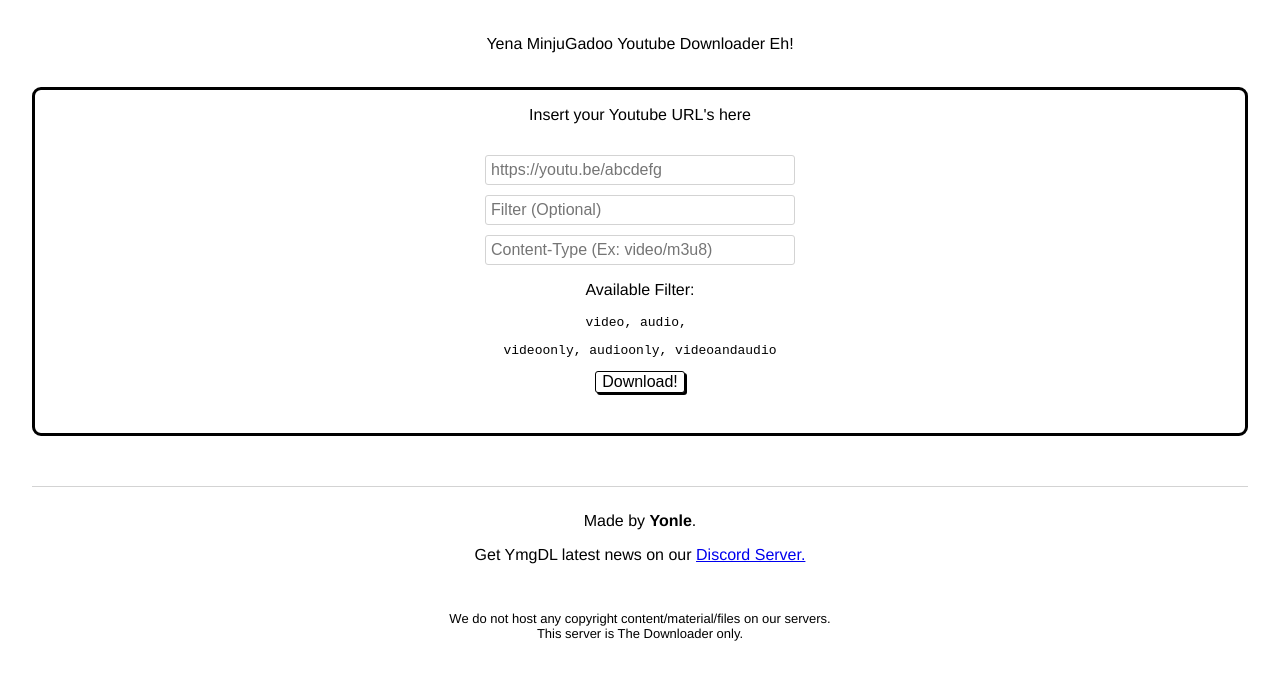
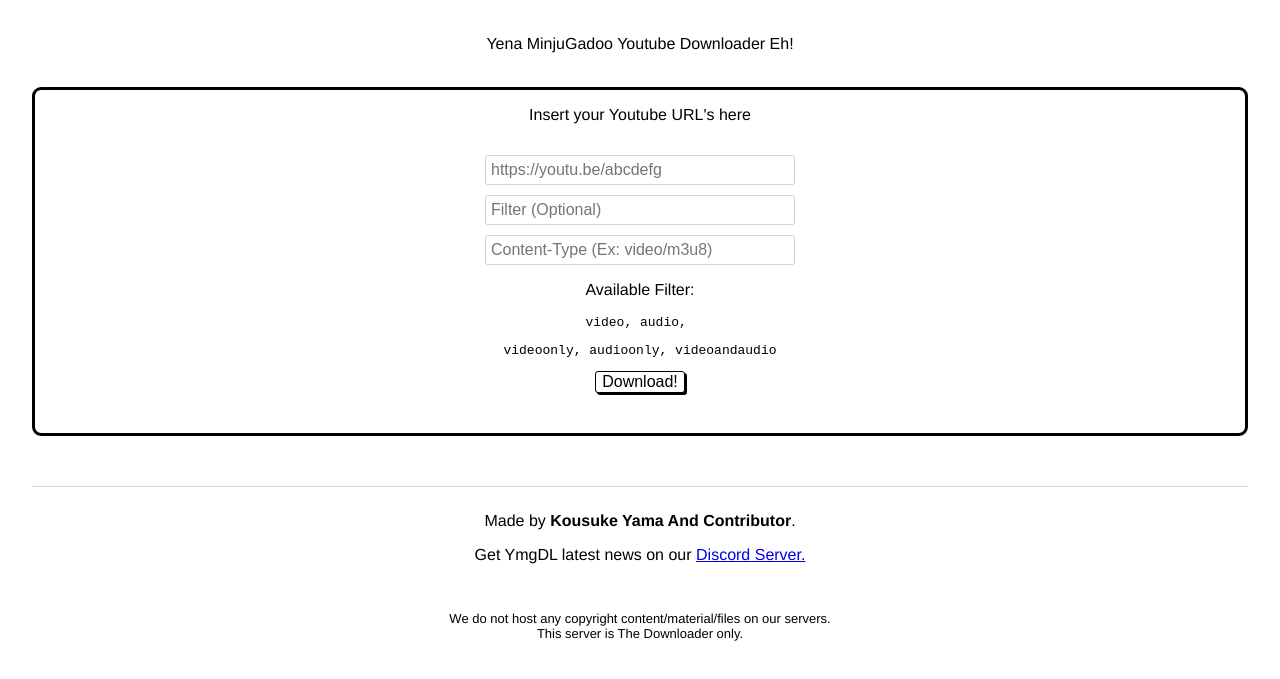
Before and after one commit to KiaraSenpai/Youtube-Downloader, a website: page index.html in a window 1280 px wide. Shown: the part 129-808 px from the top of the page. Drawn offline with Linux system fonts and the light colour scheme.

Commit message:
Update index.html

```diff
--- a/index.html
+++ b/index.html
@@ -55,7 +55,7 @@
         </form>
       </main>
 
-      <footer>Made by <b>Yonle</b>.</footer>
+      <footer>Made by <b>Kousuke Yama And Contributor</b>.</footer>
       <p>Get YmgDL latest news on our <a href="/discord">Discord Server.</a></p>
       <br />
       <p style="font-size: 13px">
```
